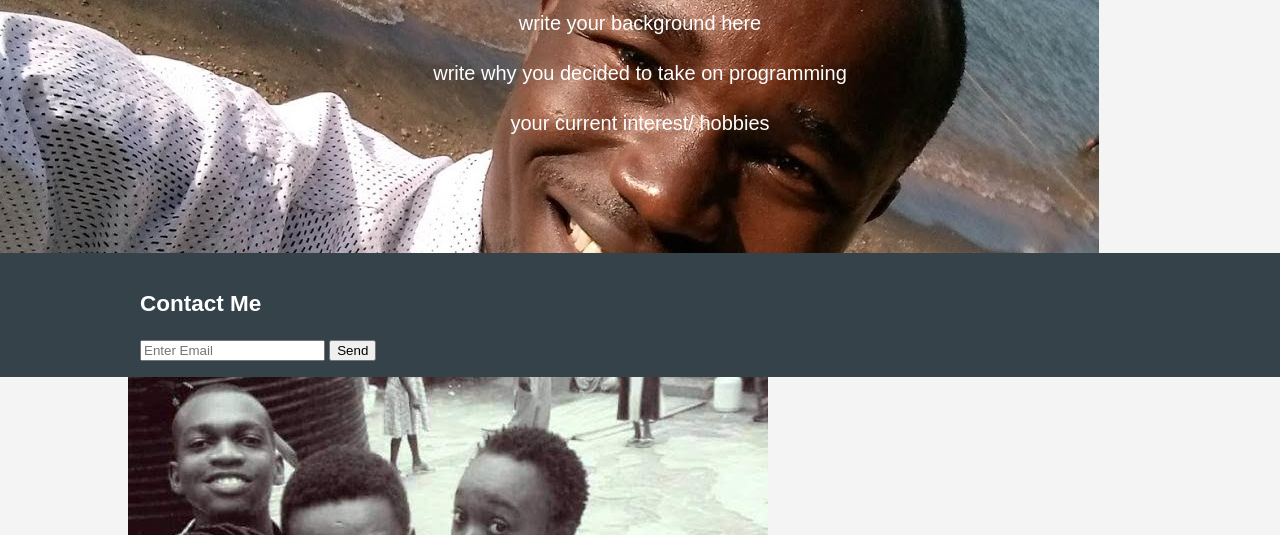
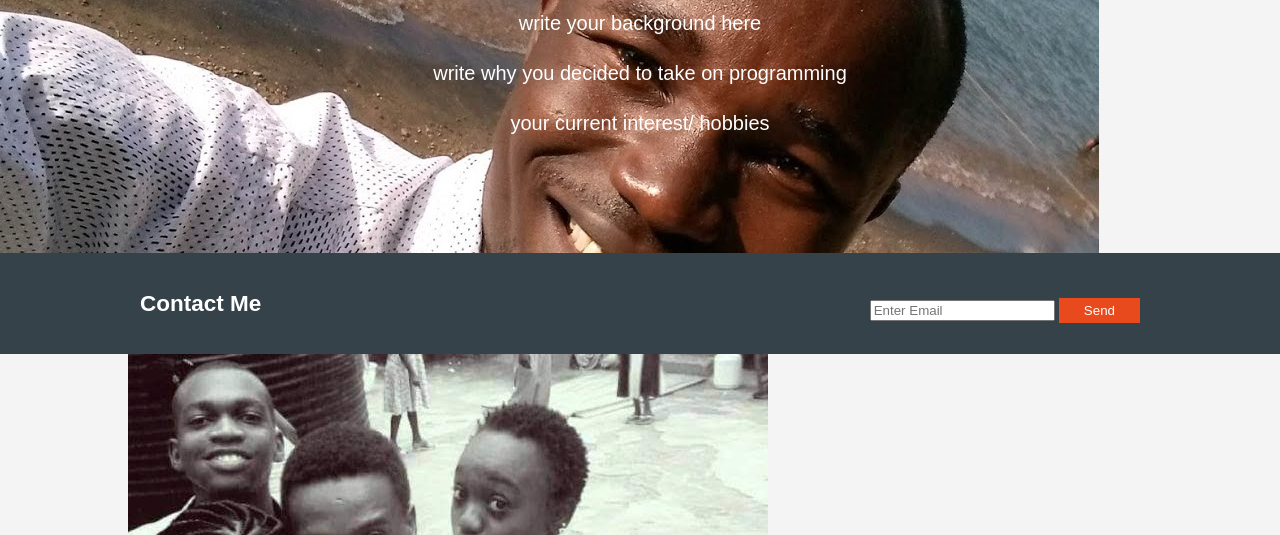
Before and after one commit to OlooJulius/portfolio_project, a plain HTML site: page index.html in a window 1280 px wide. Shown: the part 265-800 px from the top of the page. Drawn offline with Linux system fonts and the light colour scheme.

Commit message:
it will add styling to form element using id newslatter to implenmt changes on the h1 and button

```diff
--- a/css/stlyes.css
+++ b/css/stlyes.css
@@ -9,6 +9,7 @@ body{
 
 
 /* global */
+
 .container{
     width: 80%;
     margin: auto;
@@ -19,6 +20,16 @@ ul{
     margin: 0;
     padding: 0;
 }
+
+.button_1{
+    height: 25px;
+    background: #e8491d;
+    border: 0;
+    padding-left: 25px;
+    padding-right: 25px;
+    color: #ffffff;
+}
+
 
 /*header */
 
@@ -89,3 +100,18 @@ header a:hover{
     color: #ffffff;
     background:#35424a;
 }
+
+#newslatter h1{
+    float: left;
+}
+
+#newslatter form{
+    float: right;
+    margin-top: 30px;
+}
+
+#newslatter input[tpye="email"]{
+    padding: 4px;
+    height: 30px;
+    width: 350px;
+}
--- a/index.html
+++ b/index.html
@@ -39,7 +39,7 @@
             <h1>Contact Me</h1>
             <form>
                 <input type="email" placeholder="Enter Email">
-                <button type="submit" class="button1">Send</button>
+                <button type="submit" class="button_1">Send</button>
             </form>
         </div>
     </section>
```
